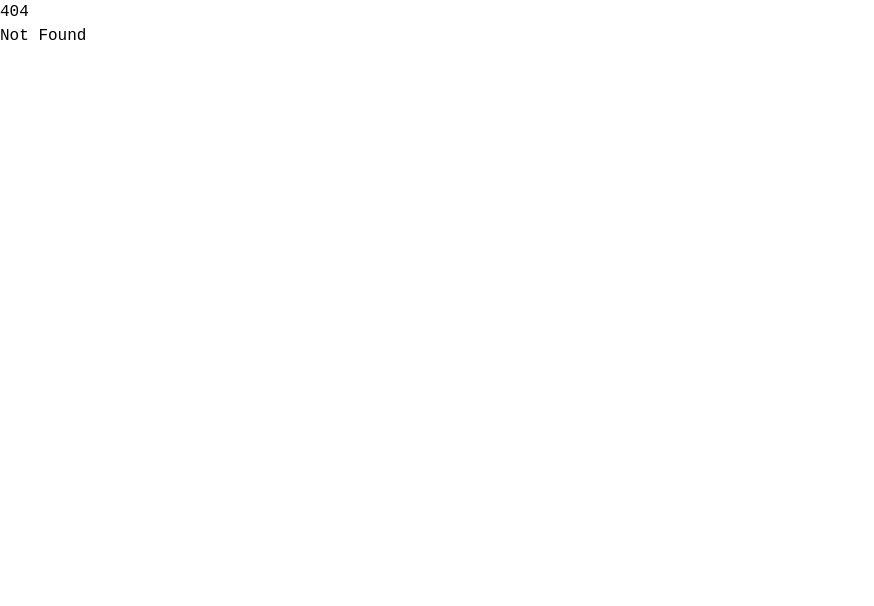
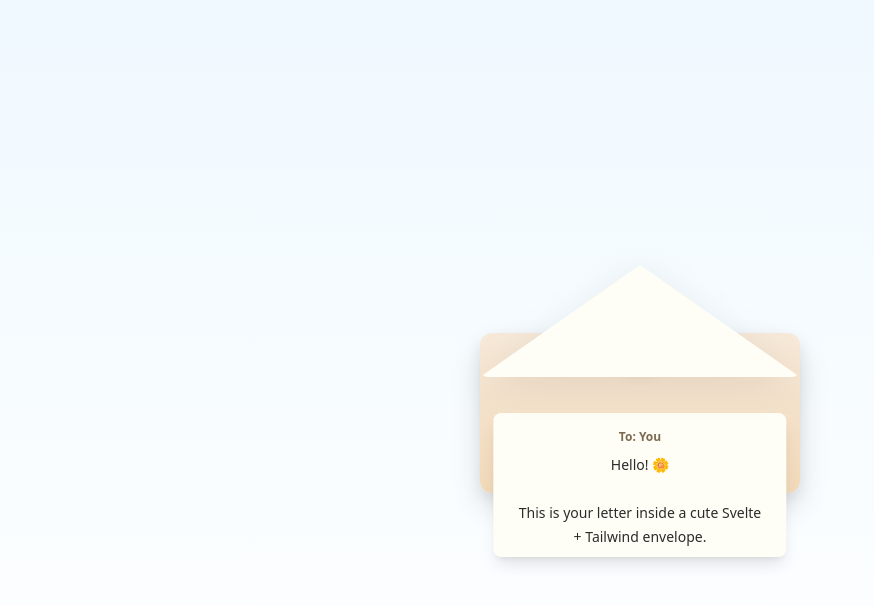
Before and after one commit to anam-cara-00/anam-cara-00.github.io, a SvelteKit app: page /idk in a window 1280 px wide. Before the commit this address had no page. Shown: the top 606 px of the page, without its empty margins (0-874 px from the left). Built offline with nearby package versions, Linux system fonts and the light colour scheme.

Commit message:
feat(letter): add letter basic scaffold

```diff
--- a/src/app.css
+++ b/src/app.css
@@ -1,5 +1,5 @@
 @import 'tailwindcss';
 
 @theme {
-	--font-sans: 'Courier New', 'sans-serif';
+	/* --font-sans: 'Courier New', 'sans-serif'; */
 }
--- /dev/null
+++ b/src/routes/idk/+page.svelte
@@ -0,0 +1,119 @@
+<script>
+	import { onMount, onDestroy } from 'svelte';
+	let open = false;
+	let wrap;
+	let btn;
+
+	function toggle() {
+		open = !open;
+	}
+	function onKeydown(e) {
+		if (e.code === 'Enter' || e.code === 'Space') {
+			e.preventDefault();
+			toggle();
+		}
+	}
+	function onDocClick(e) {
+		if (!wrap.contains(e.target) && open) {
+			open = false;
+		}
+	}
+	// onMount(() => document.addEventListener('click', onDocClick));
+	// onDestroy(() => document.removeEventListener('click', onDocClick));
+</script>
+
+<main
+	class="flex min-h-screen items-center justify-center bg-gradient-to-b from-sky-50 to-white p-8"
+>
+	<div bind:this={wrap} class="mx-auto w-full max-w-xs">
+		<button
+			bind:this={btn}
+			class="w-full cursor-pointer rounded-lg border-0 bg-transparent p-0 focus:outline-none focus-visible:ring-4 focus-visible:ring-blue-200"
+			aria-expanded={open}
+			aria-controls="letter"
+			title="Open the letter (Enter / Space)"
+			on:click={toggle}
+			on:keydown={onKeydown}
+		>
+			<div class={`transform-style-3d relative h-56 w-full ${open ? 'env-open' : ''}`}>
+				<!-- flap -->
+				<div class="env-flap absolute top-0 right-0 left-0 z-20 h-28">
+					<div class="pointer-events-none flex h-full w-full items-start justify-center">
+						<div class="relative">
+							<div
+								class="absolute -top-1 left-1/2 -translate-x-1/2 transform"
+								style="width:0;height:0;border-left:10rem solid transparent;border-right:10rem solid transparent;border-bottom:7rem solid var(--paper);border-radius:8px;filter: drop-shadow(0 8px 18px rgba(0,0,0,.08));"
+							></div>
+							<div
+								class="absolute top-3 left-1/2 -translate-x-1/2 transform"
+								style="width:92%;height:3.5rem;background:linear-gradient(180deg,var(--paper),#fff1d9);border-radius:8px;box-shadow:inset 0 -6px 16px rgba(0,0,0,.03);"
+							></div>
+						</div>
+					</div>
+				</div>
+
+				<!-- body -->
+				<div
+					class="absolute right-0 bottom-0 left-0 h-40 rounded-xl"
+					style="background:linear-gradient(180deg,var(--env),#f1d9b8);box-shadow:var(--shadow);"
+				>
+					<!-- letter -->
+					<article
+						id="letter"
+						class="letter absolute top-10 left-1/2 z-10 flex h-36 w-11/12 -translate-x-1/2 transform flex-col gap-2 rounded-lg bg-[color:var(--paper)] p-4 shadow-lg"
+						aria-hidden={!open}
+						style="transform: translateY({open ? '-28px' : '40px'});"
+					>
+						<div class="text-xs font-semibold text-[#7b6a50]">To: You</div>
+						<div
+							class="flex flex-1 items-center justify-center px-2 text-center text-sm leading-6 text-[color:var(--ink)]"
+						>
+							<p>
+								Hello! 🌼<br /><br />This is your letter inside a cute Svelte + Tailwind envelope.
+							</p>
+						</div>
+					</article>
+
+					<!-- seal -->
+					<div
+						class="absolute -top-6 left-1/2 grid h-14 w-14 -translate-x-1/2 transform place-items-center rounded-full text-lg font-bold text-[#6b3a00]"
+						style="background:radial-gradient(circle at 30% 30%, #fff6e6, var(--accent));box-shadow:0 6px 18px rgba(0,0,0,.12),inset 0 -6px 14px rgba(0,0,0,.04);border:2px solid rgba(0,0,0,.04);"
+					>
+						💌
+					</div>
+				</div>
+			</div>
+		</button>
+
+		<div class="mt-3 text-center text-sm text-gray-600">
+			{open ? 'Click again to close' : 'Click the envelope to open the letter'}
+		</div>
+	</div>
+</main>
+
+<style>
+	:global(:root) {
+		--paper: #fffef6;
+		--env: #f7e9d9;
+		--accent: #ffd36b;
+		--ink: #2b2b2b;
+		--shadow: 0 14px 30px rgba(9, 10, 11, 0.12), 0 6px 14px rgba(9, 10, 11, 0.06);
+	}
+	.env-flap {
+		transform-origin: top center;
+		transition: transform 550ms cubic-bezier(0.2, 0.9, 0.28, 1);
+		pointer-events: none;
+	}
+	.env-open .env-flap {
+		transform: rotateX(-170deg);
+	}
+	.letter {
+		transition:
+			transform 520ms cubic-bezier(0.22, 0.9, 0.28, 1),
+			box-shadow 260ms;
+	}
+	.env-open .letter {
+		transform: translateY(-28px);
+		box-shadow: 0 36px 60px rgba(10, 10, 10, 0.18);
+	}
+</style>
--- /dev/null
+++ b/src/routes/letters/[slug]/+page.svelte
@@ -0,0 +1,49 @@
+<main
+	class="flex min-h-screen items-center justify-center bg-gradient-to-b from-sky-50 to-white p-8"
+>
+	<!-- ENVELOPE -->
+	<div class="flex flex-col items-center">
+		<div class="sway relative">
+			<svg
+				class="triangle absolute top-0 left-0 h-24 w-85 rounded-xl"
+				viewBox="0 0 100 100"
+				preserveAspectRatio="none"
+			>
+				<defs>
+					<linearGradient id="flapGradient" x1="0" y1="0" x2="0" y2="1">
+						<stop offset="0%" stop-color="#faeed8" />
+						<stop offset="100%" stop-color="#fffbef" />
+					</linearGradient>
+				</defs>
+				<polygon points="0,0 100,0 50,100" fill="url(#flapGradient)" />
+			</svg>
+
+			<!-- Envelope body -->
+			<section
+				class="h-50 w-85 rounded-xl bg-gradient-to-b from-[#f5e6d6] to-[#e6d0b0] shadow-lg"
+			></section>
+		</div>
+
+		<small class="mt-5 text-[#5a5a5a] opacity-80"> Clickea el sobre para abrir la carta </small>
+	</div>
+</main>
+
+<style>
+	.triangle {
+		filter: drop-shadow(2px 2px 2px rgba(0, 0, 0, 0.2));
+	}
+
+	/* Sway animation */
+	.sway {
+		animation: swayUp 1.5s ease-in-out infinite alternate;
+	}
+
+	@keyframes swayUp {
+		0% {
+			transform: translateY(0px);
+		}
+		100% {
+			transform: translateY(-12px);
+		}
+	}
+</style>
```
